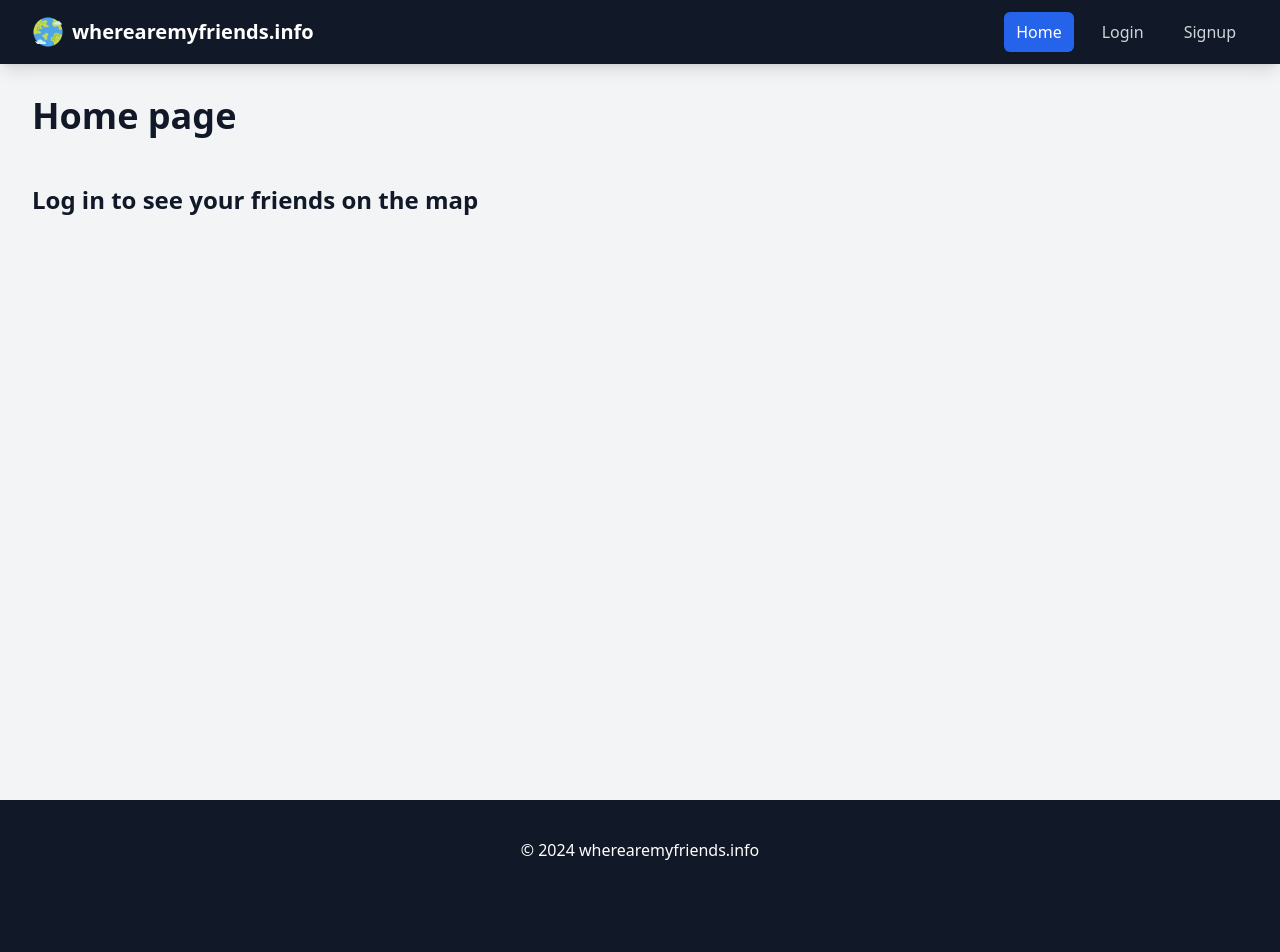
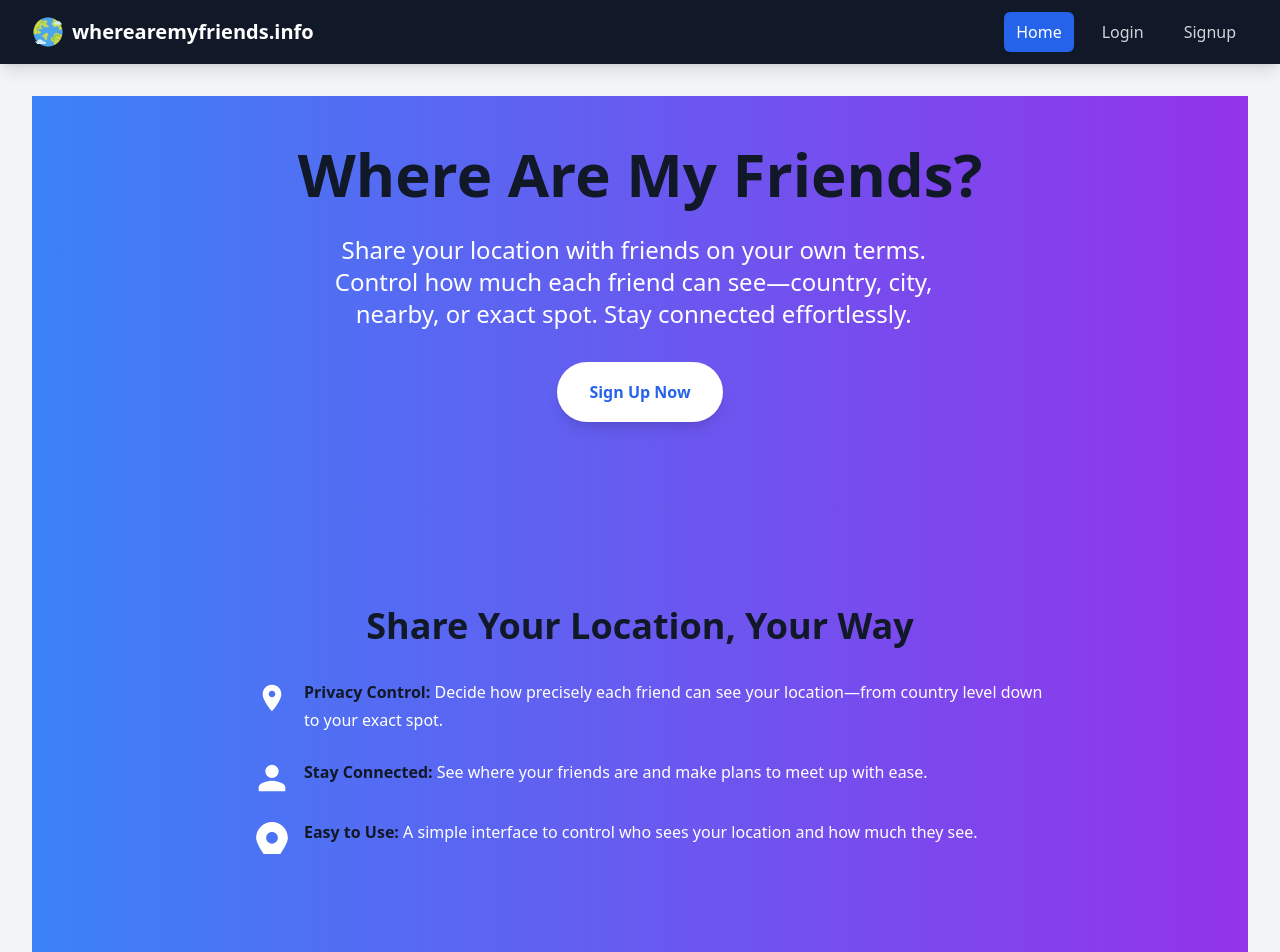
Before and after one commit to trebeljahr/wherearemyfriends.info, a React (Create React App) app in the folder client/: page / in a window 1280 px wide. Shown: the top 952 px of the page. Before the commit the page ends 900 px from the top, so only its background shows below. Built offline with nearby package versions, Linux system fonts and the light colour scheme; no server answers.

Commit message:
add first draft for landing page

```diff
--- /dev/null
+++ b/client/src/components/LandingPage.tsx
@@ -0,0 +1,97 @@
+export const LandingPage = () => {
+  return (
+    <main className="flex flex-col items-center justify-center min-h-screen bg-gradient-to-r from-blue-500 to-purple-600 text-white">
+      {/* Hero Section */}
+      <div className="text-center px-4 md:px-8 py-12">
+        <h1 className="text-4xl md:text-6xl font-bold mb-6">
+          Where Are My Friends?
+        </h1>
+        <p className="text-lg md:text-2xl mb-8 max-w-2xl">
+          Share your location with friends on your own terms. Control how much
+          each friend can see—country, city, nearby, or exact spot. Stay
+          connected effortlessly.
+        </p>
+        {/* Call to Action */}
+        <a
+          href="/signup"
+          className="inline-block px-8 py-4 bg-white text-blue-600 font-semibold rounded-full shadow-lg hover:bg-gray-100 transition duration-300"
+        >
+          Sign Up Now
+        </a>
+      </div>
+
+      {/* Features Section */}
+      <div className="mt-16 px-4 md:px-8 max-w-4xl">
+        <h2 className="text-2xl md:text-4xl font-semibold mb-8 text-center">
+          Share Your Location, Your Way
+        </h2>
+        <ul className="space-y-6 text-left">
+          <li className="flex items-start">
+            <span className="mr-4 mt-1">
+              {/* Icon */}
+              <svg
+                className="w-8 h-8 text-white"
+                fill="currentColor"
+                viewBox="0 0 24 24"
+              >
+                <path d="M12 2C8.1 2 5 5.1 5 9c0 5.2 7 13 7 13s7-7.8 7-13c0-3.9-3.1-7-7-7zm0 9.5c-1.4 0-2.5-1.1-2.5-2.5S10.6 6.5 12 6.5s2.5 1.1 2.5 2.5S13.4 11.5 12 11.5z" />
+              </svg>
+            </span>
+            <span>
+              <strong>Privacy Control:</strong> Decide how precisely each friend
+              can see your location—from country level down to your exact spot.
+            </span>
+          </li>
+          <li className="flex items-start">
+            <span className="mr-4 mt-1">
+              {/* Icon */}
+              <svg
+                className="w-8 h-8 text-white"
+                fill="currentColor"
+                viewBox="0 0 24 24"
+              >
+                <path d="M12 12c2.7 0 5-2.3 5-5s-2.3-5-5-5-5 2.3-5 5 2.3 5 5 5zm0 2c-3.3 0-10 1.7-10 5v3h20v-3c0-3.3-6.7-5-10-5z" />
+              </svg>
+            </span>
+            <span>
+              <strong>Stay Connected:</strong> See where your friends are and
+              make plans to meet up with ease.
+            </span>
+          </li>
+          <li className="flex items-start">
+            <span className="mr-4 mt-1">
+              {/* Icon */}
+              <svg
+                className="w-8 h-8 text-white"
+                fill="currentColor"
+                viewBox="0 0 24 24"
+              >
+                <path d="M12 0C5.4 0 .1 5.3.1 11.9c0 6.6 11.9 20.1 11.9 20.1s11.9-13.5 11.9-20.1C23.9 5.3 18.6 0 12 0zm0 16.3c-2.4 0-4.4-2-4.4-4.4S9.6 7.5 12 7.5s4.4 2 4.4 4.4-2 4.4-4.4 4.4z" />
+              </svg>
+            </span>
+            <span>
+              <strong>Easy to Use:</strong> A simple interface to control who
+              sees your location and how much they see.
+            </span>
+          </li>
+        </ul>
+      </div>
+
+      {/* Additional Section */}
+      <div className="mt-20 px-4 md:px-8 max-w-4xl text-center">
+        <h2 className="text-2xl md:text-4xl font-semibold mb-6">
+          Ready to Get Started?
+        </h2>
+        <p className="text-lg md:text-2xl mb-8">
+          Join now and connect with your friends like never before.
+        </p>
+        <a
+          href="/signup"
+          className="inline-block px-8 py-4 bg-white text-blue-600 font-semibold rounded-full shadow-lg hover:bg-gray-100 transition duration-300"
+        >
+          Create Your Account
+        </a>
+      </div>
+    </main>
+  );
+};
--- a/client/src/pages/HomePage.tsx
+++ b/client/src/pages/HomePage.tsx
@@ -1,15 +1,7 @@
 import { FriendSearch } from "src/components/FriendSearch";
+import { LandingPage } from "src/components/LandingPage";
 import { MapWithFriendMarkers } from "src/components/MapWithFriendMarkers";
 import { useAuth } from "src/context/auth.context";
-
-function HomePageForNonLoggedInUsers() {
-  return (
-    <div>
-      <h1>Home page</h1>
-      <h2>Log in to see your friends on the map</h2>
-    </div>
-  );
-}
 
 function HomePageForLoggedInUsers() {
   return (
@@ -27,11 +19,7 @@ export function HomePage() {
   const { isLoggedIn } = useAuth();
   return (
     <div className="pt-24">
-      {isLoggedIn ? (
-        <HomePageForLoggedInUsers />
-      ) : (
-        <HomePageForNonLoggedInUsers />
-      )}
+      {isLoggedIn ? <HomePageForLoggedInUsers /> : <LandingPage />}
     </div>
   );
 }
```
